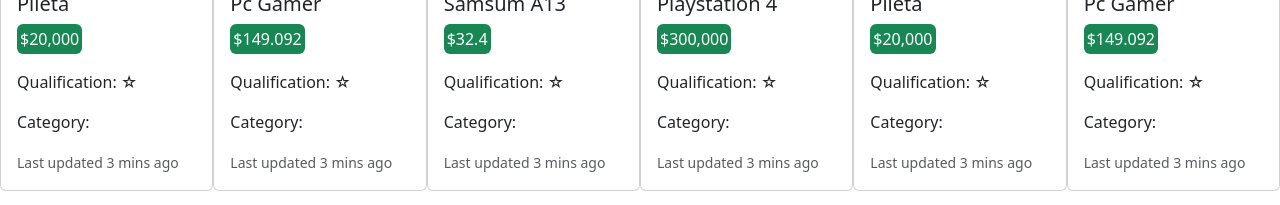
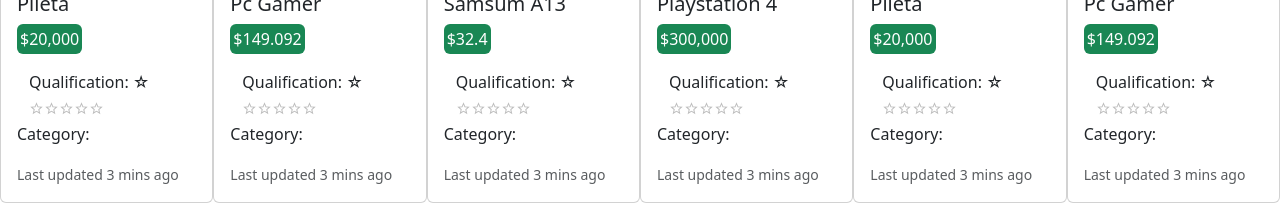
Before and after one commit to Felipesch96/PF-H-Buy, a React (Create React App) app in the folder client/: page /home in a window 1280 px wide. Shown: the part 940-1145 px from the top of the page. Built offline with nearby package versions, Linux system fonts and the light colour scheme.

Commit message:
update calification card-detail

```diff
--- a/client/package.json
+++ b/client/package.json
@@ -4,6 +4,12 @@
   "private": true,
   "dependencies": {
     "@auth0/auth0-react": "^2.0.0",
+    "@emotion/react": "^11.10.6",
+    "@emotion/styled": "^11.10.6",
+    "@fontsource/roboto": "^4.5.8",
+    "@mui/icons-material": "^5.11.9",
+    "@mui/lab": "^5.0.0-alpha.120",
+    "@mui/material": "^5.11.10",
     "@reduxjs/toolkit": "^1.9.2",
     "@testing-library/jest-dom": "^5.16.5",
     "@testing-library/react": "^13.4.0",
--- a/client/src/components/Card/Card.jsx
+++ b/client/src/components/Card/Card.jsx
@@ -1,4 +1,6 @@
 import React from "react";
+import Rating from "@mui/material/Rating";
+
 import "./Card.css";
 const Card = (props) => {
   const formater = new Intl.NumberFormat("en");
@@ -25,7 +27,18 @@
             >
               ${formater.format(props.price)}
             </p>
-            <p class="card-text">Qualification: {props.score} ☆</p>
+            <div class="container">
+              <p class="card-text mb-1">Qualification: {props.score} ☆</p>
+
+              <Rating
+                style={{ fontSize: "15px" }}
+                name="half-rating-read"
+                value={props.score}
+                precision={0.5}
+                readOnly
+              />
+            </div>
+
             <p class="card-text">Category: {props.category}</p>
 
             <p class="card-text">
--- a/client/src/components/views/DetailProduct/DetailProduct.jsx
+++ b/client/src/components/views/DetailProduct/DetailProduct.jsx
@@ -2,8 +2,13 @@
 import { useParams } from "react-router-dom";
 import { useEffect } from "react";
 import { useDispatch, useSelector } from "react-redux";
-import { fetchDetailProduct } from "../../../redux/thunks";
+import { fetchDetailProduct, clearDetailProduct } from "../../../redux/thunks";
 import carrito from "./img/carritoDetail.jpg";
+
+import { Button } from "@mui/material";
+import Box from "@mui/material/Box";
+import Rating from "@mui/material/Rating";
+import Typography from "@mui/material/Typography";
 
 const DetailProduct = () => {
   const dispatch = useDispatch();
@@ -12,24 +17,19 @@
 
   useEffect(() => {
     dispatch(fetchDetailProduct(id));
+
+    return () => {
+      dispatch(clearDetailProduct());
+    };
   }, [dispatch, id]);
+
   const formater = new Intl.NumberFormat("en");
 
-  //   style: "currency",
-  //   currency: "ARS",
-  const calification = (item) => {
-    e.prevenDefault();
-    var cont;
-    cont = item.id[0];
-    let nombre = item.id.substring(1);
-    for (let i = 0; i < 5; i++) {
-      if (i < cont) {
-        document.getElementById(i + 1 + nombre).style.color = "orange";
-      } else {
-        document.getElementById(i + 1 + nombre).style.color = "black";
-      }
-    }
-  };
+  /// Material UI calificacion
+  const [value, setValue] = React.useState(2);
+
+  //
+
   return (
     <div className="container">
       <div class="abs-center m-4">
@@ -57,7 +57,18 @@
                     <i class="bi bi-currency-dollar"></i>
                     {formater.format(detailProduct.price)}
                   </h4>
-                  <p class="card-text">Qualification: {detailProduct.score}☆</p>
+                  <div class="container">
+                    <p class="card-text mb-1">
+                      Qualification: {detailProduct.score} ☆
+                    </p>
+
+                    <Rating
+                      name="half-rating-read"
+                      defaultValue={detailProduct.score}
+                      precision={0.5}
+                      readOnly
+                    />
+                  </div>
                   <p class="card-text">
                     <span class="text-muted">Last updated 3 mins ago</span>
                   </p>
@@ -175,7 +186,30 @@
                 aria-labelledby="nav-review-tab"
               >
                 <p class="card-text text-center m-3">
-                  Criticas al producto ...
+                  <div>
+                    <Box
+                      sx={{
+                        "& > legend": { mt: 2 },
+                      }}
+                    >
+                      <Typography component="legend">
+                        Califica el Producto:
+                      </Typography>
+                      <Rating
+                        name="simple-controlled"
+                        value={value}
+                        onChange={(event, newValue) => {
+                          setValue(newValue);
+                        }}
+                      />
+                      <div>
+                        <Typography component="legend">Puntuacion</Typography>
+                        <Rating name="read-only" value={value} readOnly />
+                      </div>
+                      <p clas></p>
+                    </Box>
+                    <Button variant="contained">Send</Button>
+                  </div>
                 </p>
               </div>
             </div>
--- a/client/src/redux/slices/productsSlice.js
+++ b/client/src/redux/slices/productsSlice.js
@@ -43,9 +43,9 @@
     detailProduct: (state, { payload }) => {
       state.detailproduct = payload;
     },
-    // clearDetail: (state) => {
-    //   state.detailproduct = {};
-    // },
+    clearDetail: (state) => {
+      state.detailproduct = {};
+    },
   },
 });
 
@@ -56,4 +56,5 @@
   orderByPrice,
   orderByReviews,
   detailProduct,
+  clearDetail,
 } = productsSlice.actions;
--- a/client/src/redux/thunks.js
+++ b/client/src/redux/thunks.js
@@ -4,6 +4,7 @@
   setProducts,
   setCategories,
   detailProduct,
+  clearDetail,
 } from "./slices/productsSlice";
 
 export const fetchProducts = () => {
@@ -14,11 +15,11 @@
 };
 
 export const fetchCategories = () => {
-  return async(dispatch) => {
-      const { data } = await axios.get("http://localhost:3001/categories");
-      dispatch(setCategories(data))
-  }
-}
+  return async (dispatch) => {
+    const { data } = await axios.get("http://localhost:3001/categories");
+    dispatch(setCategories(data));
+  };
+};
 
 export const userLogin = (payload) => {
   return async (dispatch) => {
@@ -40,6 +41,8 @@
     dispatch(detailProduct(data));
   };
 };
-// export const clearDetailProduct = () => {
-//   return clearDetail();
-// };
+export const clearDetailProduct = () => {
+  return (dispatch) => {
+    dispatch(clearDetail());
+  };
+};
```
Also changed, not shown: client/src/index.js (+8 -9 lines), 1 other file (tests, documents, lock files or other folders).
